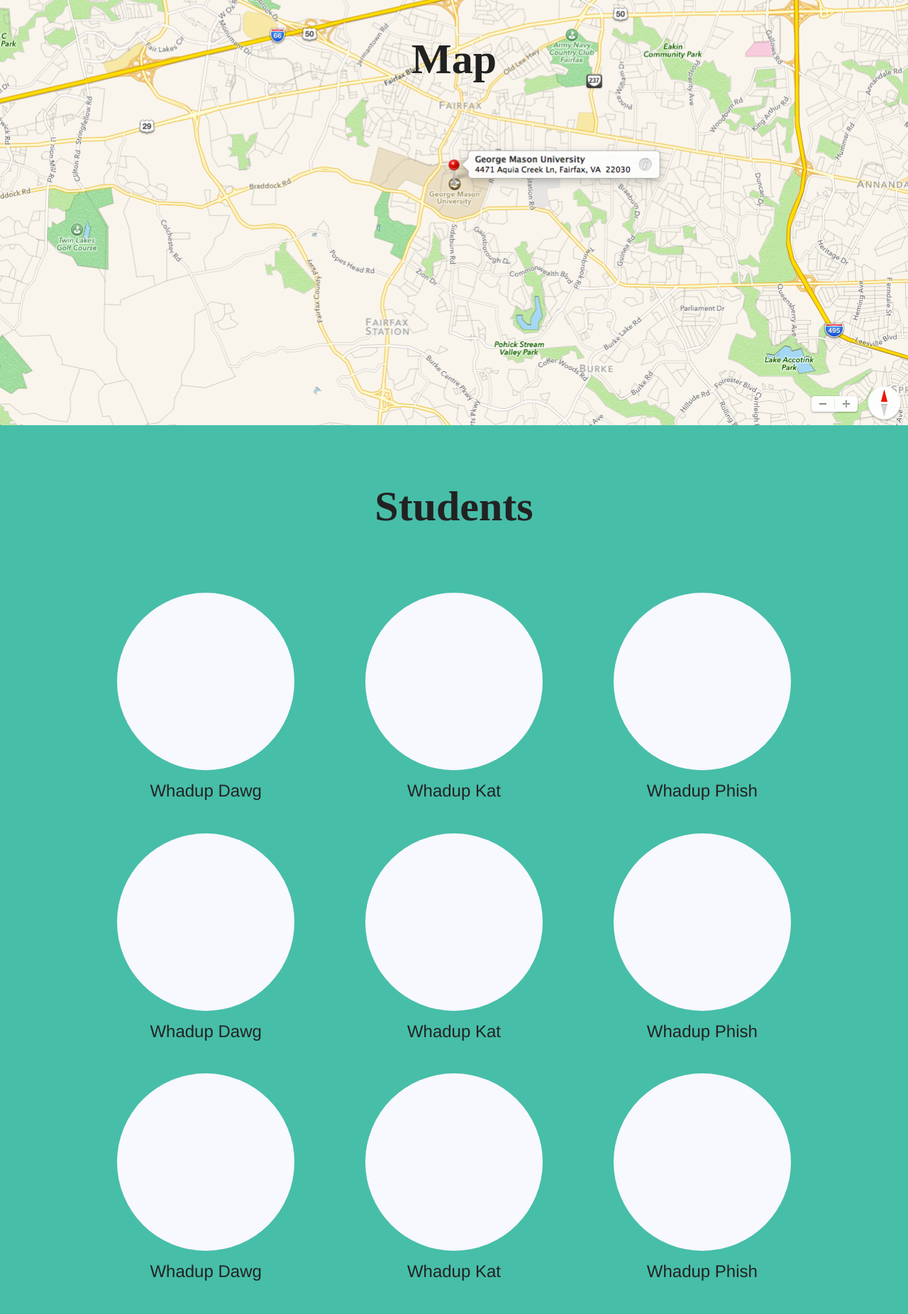
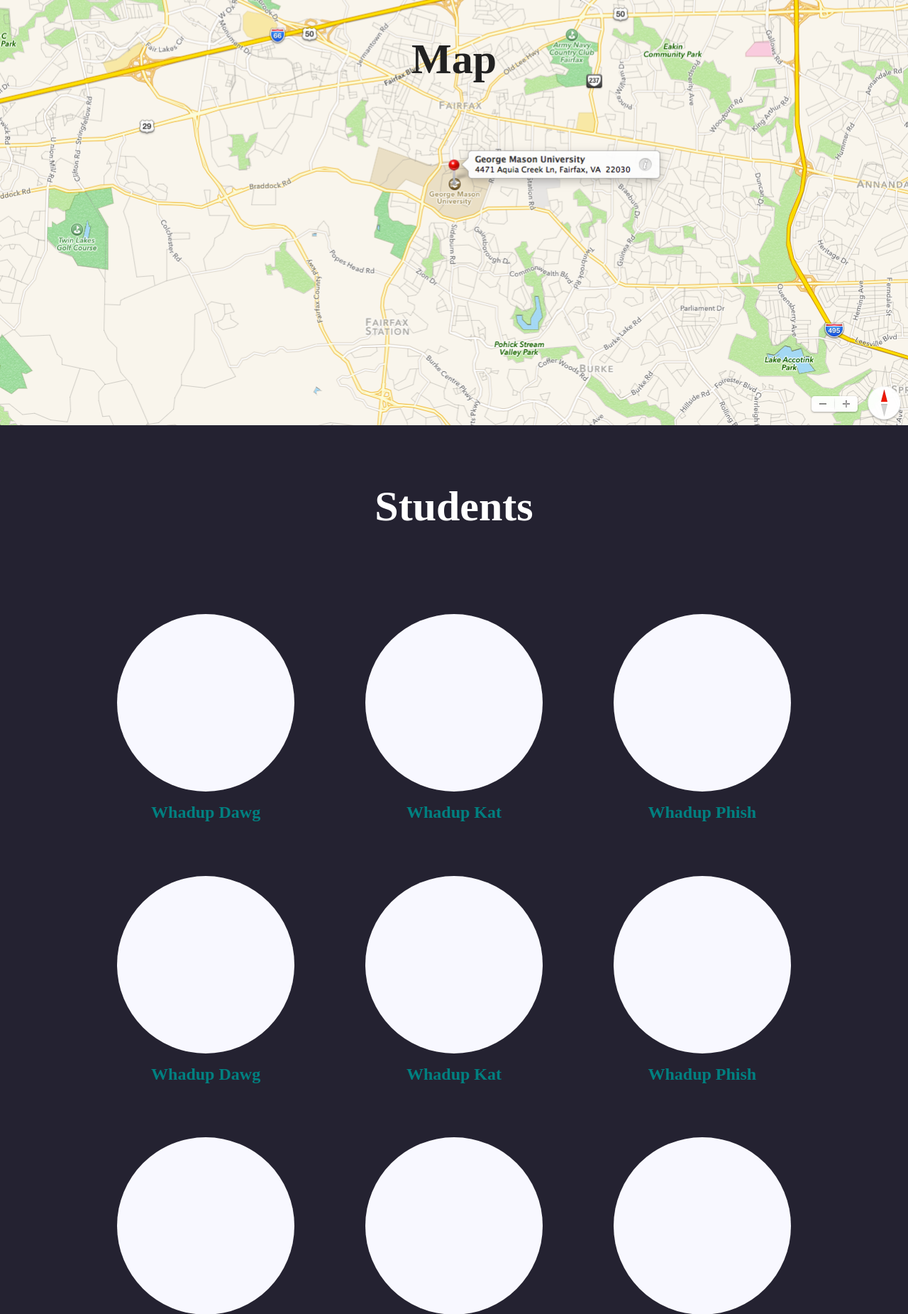
Before and after one commit to vinh291/Senior-Show-Fall-2013, a PHP site: page / in a window 1280 px wide. Shown: the part 2195-4046 px from the top of the page at 71% size. Run offline with PHP 8.4, Linux system fonts and the light colour scheme; some libraries are stand-ins or nearby versions.

Commit message:
Edited HTML/CSS
Changed some styles, and added minor html edits

```diff
--- a/css/main.css
+++ b/css/main.css
@@ -10,6 +10,7 @@ body, html {
 	height: 100%;
 	width: 100%;
 }
+
 
 #wrapper {
 	height: 100%;
@@ -69,7 +70,7 @@ header {
 .details {
 	width: 100%;
 	height: 600px;
-	background: teal;
+	background: #242231;
 	padding-top: 60px;
 }
 
@@ -89,15 +90,15 @@ header {
 .students {
 	width: 100%;
 	height: auto;
-	background: #47bea8;
-	padding: 60px 0 90px;
+	background: #242231;
+	padding: 60px 0 150px;
 }
 
 
 .student-circle {
 	height: 250px;
 	width: 250px;
-	margin: 20px auto 0 auto ;
+	margin: 50px auto 0 auto ;
 	border-radius: 100%;
 	background: ghostwhite;
 }
@@ -105,6 +106,11 @@ header {
 .students ul {
 	margin: 0 9%;
 }
+
+.students h2 {
+	color: white;
+}
+
 
 .quote {
 	width: 100%;
@@ -170,8 +176,19 @@ p {
 	display: block;
 	text-align: center;
 	margin-top: 10px;
-	font-family: "proxima-nova"
-	font-weight: 100;
+	font-family: "proxima-nova";
+	font-weight:700;
 	font-size: 24px;
 
 }
+
+.circle-name {
+	display: block;
+	text-align: center;
+	margin-top: 10px;
+	font-family: "proxima-nova";
+	font-weight:700;
+	font-size: 24px;
+	color: teal;
+
+}
--- a/index.html
+++ b/index.html
@@ -29,9 +29,9 @@
 			<section class="about">
 				<h2>About</h2>
 					<ul class="small-block-grid-1 large-block-grid-3">
-						<li><div class="about-circle"></div><span class="circle-subtitle">Whadup Dawg</span></li>
-						<li><div class="about-circle"></div><span class="circle-subtitle">Whadup Kat</span></li>
-						<li><div class="about-circle"></div><span class="circle-subtitle">Whadup Phish</span></li>
+						<li><div class="about-circle"></div><span class="circle-subtitle">Free Parking</span></li>
+						<li><div class="about-circle"></div><span class="circle-subtitle">Free Food</span></li>
+						<li><div class="about-circle"></div><span class="circle-subtitle">Live Music (?)</span></li>
 					</ul>
 					<p>Maecenas consequat eleifend odio, a lobortis risus laoreet vel. Sed faucibus metus at ultricies sollicitudin. Suspendisse potenti. Vestibulum volutpat molestie sapien. Aenean euismod sed sapien eu porta. Aliquam neque metus, consectetur vel est sed, condimentum semper tortor. Donec hendrerit viverra ornare.</p>
 			</section>
@@ -46,87 +46,87 @@
 				<h2>Students</h2>
 				<!-- Student Row 1 -->
 					<ul class="small-block-grid-1 large-block-grid-3">
-						<li><div class="student-circle"></div><span class="circle-subtitle">Whadup Dawg</span></li>
-						<li><div class="student-circle"></div><span class="circle-subtitle">Whadup Kat</span></li>
-						<li><div class="student-circle"></div><span class="circle-subtitle">Whadup Phish</span></li>
+						<li><div class="student-circle"></div><span class="circle-name">Whadup Dawg</span></li>
+						<li><div class="student-circle"></div><span class="circle-name">Whadup Kat</span></li>
+						<li><div class="student-circle"></div><span class="circle-name">Whadup Phish</span></li>
 					</ul>
 				<!-- Student Row 2 -->
 					<ul class="small-block-grid-1 large-block-grid-3">
-						<li><div class="student-circle"></div><span class="circle-subtitle">Whadup Dawg</span></li>
-						<li><div class="student-circle"></div><span class="circle-subtitle">Whadup Kat</span></li>
-						<li><div class="student-circle"></div><span class="circle-subtitle">Whadup Phish</span></li>
+						<li><div class="student-circle"></div><span class="circle-name">Whadup Dawg</span></li>
+						<li><div class="student-circle"></div><span class="circle-name">Whadup Kat</span></li>
+						<li><div class="student-circle"></div><span class="circle-name">Whadup Phish</span></li>
 					</ul>
 				<!-- Student Row 3 -->
 					<ul class="small-block-grid-1 large-block-grid-3">
-						<li><div class="student-circle"></div><span class="circle-subtitle">Whadup Dawg</span></li>
-						<li><div class="student-circle"></div><span class="circle-subtitle">Whadup Kat</span></li>
-						<li><div class="student-circle"></div><span class="circle-subtitle">Whadup Phish</span></li>
+						<li><div class="student-circle"></div><span class="circle-name">Whadup Dawg</span></li>
+						<li><div class="student-circle"></div><span class="circle-name">Whadup Kat</span></li>
+						<li><div class="student-circle"></div><span class="circle-name">Whadup Phish</span></li>
 					</ul>
 				<!-- Student Row 4 -->
 					<ul class="small-block-grid-1 large-block-grid-3">
-						<li><div class="student-circle"></div><span class="circle-subtitle">Whadup Dawg</span></li>
-						<li><div class="student-circle"></div><span class="circle-subtitle">Whadup Kat</span></li>
-						<li><div class="student-circle"></div><span class="circle-subtitle">Whadup Phish</span></li>
+						<li><div class="student-circle"></div><span class="circle-name">Whadup Dawg</span></li>
+						<li><div class="student-circle"></div><span class="circle-name">Whadup Kat</span></li>
+						<li><div class="student-circle"></div><span class="circle-name">Whadup Phish</span></li>
 					</ul>
 				<!-- Student Row 5 -->
 					<ul class="small-block-grid-1 large-block-grid-3">
-						<li><div class="student-circle"></div><span class="circle-subtitle">Whadup Dawg</span></li>
-						<li><div class="student-circle"></div><span class="circle-subtitle">Whadup Kat</span></li>
-						<li><div class="student-circle"></div><span class="circle-subtitle">Whadup Phish</span></li>
+						<li><div class="student-circle"></div><span class="circle-name">Whadup Dawg</span></li>
+						<li><div class="student-circle"></div><span class="circle-name">Whadup Kat</span></li>
+						<li><div class="student-circle"></div><span class="circle-name">Whadup Phish</span></li>
 					</ul>
 				<!-- Student Row 6 -->
 					<ul class="small-block-grid-1 large-block-grid-3">
-						<li><div class="student-circle"></div><span class="circle-subtitle">Whadup Dawg</span></li>
-						<li><div class="student-circle"></div><span class="circle-subtitle">Whadup Kat</span></li>
-						<li><div class="student-circle"></div><span class="circle-subtitle">Whadup Phish</span></li>
+						<li><div class="student-circle"></div><span class="circle-name">Whadup Dawg</span></li>
+						<li><div class="student-circle"></div><span class="circle-name">Whadup Kat</span></li>
+						<li><div class="student-circle"></div><span class="circle-name">Whadup Phish</span></li>
 					</ul>
 				<!-- Student Row 7 -->
 					<ul class="small-block-grid-1 large-block-grid-3">
-						<li><div class="student-circle"></div><span class="circle-subtitle">Whadup Dawg</span></li>
-						<li><div class="student-circle"></div><span class="circle-subtitle">Whadup Kat</span></li>
-						<li><div class="student-circle"></div><span class="circle-subtitle">Whadup Phish</span></li>
+						<li><div class="student-circle"></div><span class="circle-name">Whadup Dawg</span></li>
+						<li><div class="student-circle"></div><span class="circle-name">Whadup Kat</span></li>
+						<li><div class="student-circle"></div><span class="circle-name">Whadup Phish</span></li>
 					</ul>
 				<!-- Student Row 8 -->
 					<ul class="small-block-grid-1 large-block-grid-3">
-						<li><div class="student-circle"></div><span class="circle-subtitle">Whadup Dawg</span></li>
-						<li><div class="student-circle"></div><span class="circle-subtitle">Whadup Kat</span></li>
-						<li><div class="student-circle"></div><span class="circle-subtitle">Whadup Phish</span></li>
+						<li><div class="student-circle"></div><span class="circle-name">Whadup Dawg</span></li>
+						<li><div class="student-circle"></div><span class="circle-name">Whadup Kat</span></li>
+						<li><div class="student-circle"></div><span class="circle-name">Whadup Phish</span></li>
 					</ul>
 				<!-- Student Row 9 -->
 					<ul class="small-block-grid-1 large-block-grid-3">
-						<li><div class="student-circle"></div><span class="circle-subtitle">Whadup Dawg</span></li>
-						<li><div class="student-circle"></div><span class="circle-subtitle">Whadup Kat</span></li>
-						<li><div class="student-circle"></div><span class="circle-subtitle">Whadup Phish</span></li>
+						<li><div class="student-circle"></div><span class="circle-name">Whadup Dawg</span></li>
+						<li><div class="student-circle"></div><span class="circle-name">Whadup Kat</span></li>
+						<li><div class="student-circle"></div><span class="circle-name">Whadup Phish</span></li>
 					</ul>
 				<!-- Student Row 10 -->
 					<ul class="small-block-grid-1 large-block-grid-3">
-						<li><div class="student-circle"></div><span class="circle-subtitle">Whadup Dawg</span></li>
-						<li><div class="student-circle"></div><span class="circle-subtitle">Whadup Kat</span></li>
-						<li><div class="student-circle"></div><span class="circle-subtitle">Whadup Phish</span></li>
+						<li><div class="student-circle"></div><span class="circle-name">Whadup Dawg</span></li>
+						<li><div class="student-circle"></div><span class="circle-name">Whadup Kat</span></li>
+						<li><div class="student-circle"></div><span class="circle-name">Whadup Phish</span></li>
 					</ul>
 				<!-- Student Row 11 -->
 					<ul class="small-block-grid-1 large-block-grid-3">
-						<li><div class="student-circle"></div><span class="circle-subtitle">Whadup Dawg</span></li>
-						<li><div class="student-circle"></div><span class="circle-subtitle">Whadup Kat</span></li>
-						<li><div class="student-circle"></div><span class="circle-subtitle">Whadup Phish</span></li>
+						<li><div class="student-circle"></div><span class="circle-name">Whadup Dawg</span></li>
+						<li><div class="student-circle"></div><span class="circle-name">Whadup Kat</span></li>
+						<li><div class="student-circle"></div><span class="circle-name">Whadup Phish</span></li>
 					</ul>
 				<!-- Student Row 12 -->
 					<ul class="small-block-grid-1 large-block-grid-3">
-						<li><div class="student-circle"></div><span class="circle-subtitle">Whadup Dawg</span></li>
-						<li><div class="student-circle"></div><span class="circle-subtitle">Whadup Kat</span></li>
-						<li><div class="student-circle"></div><span class="circle-subtitle">Whadup Phish</span></li>
+						<li><div class="student-circle"></div><span class="circle-name">Whadup Dawg</span></li>
+						<li><div class="student-circle"></div><span class="circle-name">Whadup Kat</span></li>
+						<li><div class="student-circle"></div><span class="circle-name">Whadup Phish</span></li>
 					</ul>
 				<!-- Student Row 13 -->
 					<ul class="small-block-grid-1 large-block-grid-3">
-						<li><div class="student-circle"></div><span class="circle-subtitle">Whadup Dawg</span></li>
-						<li><div class="student-circle"></div><span class="circle-subtitle">Whadup Kat</span></li>
-						<li><div class="student-circle"></div><span class="circle-subtitle">Whadup Phish</span></li>
+						<li><div class="student-circle"></div><span class="circle-name">Whadup Dawg</span></li>
+						<li><div class="student-circle"></div><span class="circle-name">Whadup Kat</span></li>
+						<li><div class="student-circle"></div><span class="circle-name">Whadup Phish</span></li>
 					</ul>
 				<!-- Student Row 14 -->
 					<ul class="small-block-grid-1 large-block-grid-3">
-						<li><div class="student-circle"></div><span class="circle-subtitle">Whadup Dawg</span></li>
-						<li><div class="student-circle"></div><span class="circle-subtitle">Whadup Kat</span></li>
-						<li><div class="student-circle"></div><span class="circle-subtitle">Whadup Phish</span></li>
+						<li><div class="student-circle"></div><span class="circle-name">Whadup Dawg</span></li>
+						<li><div class="student-circle"></div><span class="circle-name">Whadup Kat</span></li>
+						<li><div class="student-circle"></div><span class="circle-name">Whadup Phish</span></li>
 					</ul>
 			</section>
 			<section class="quote">
```
